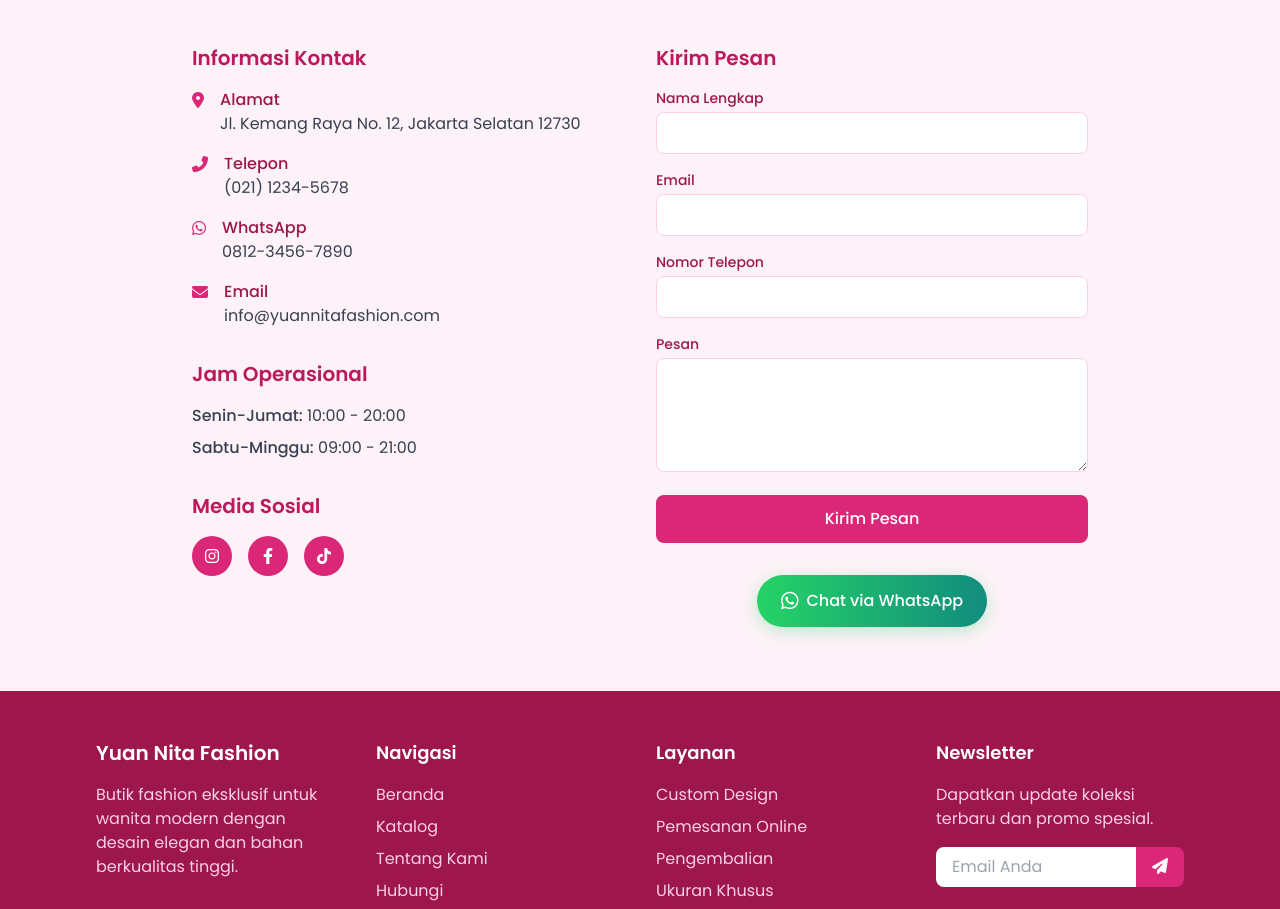
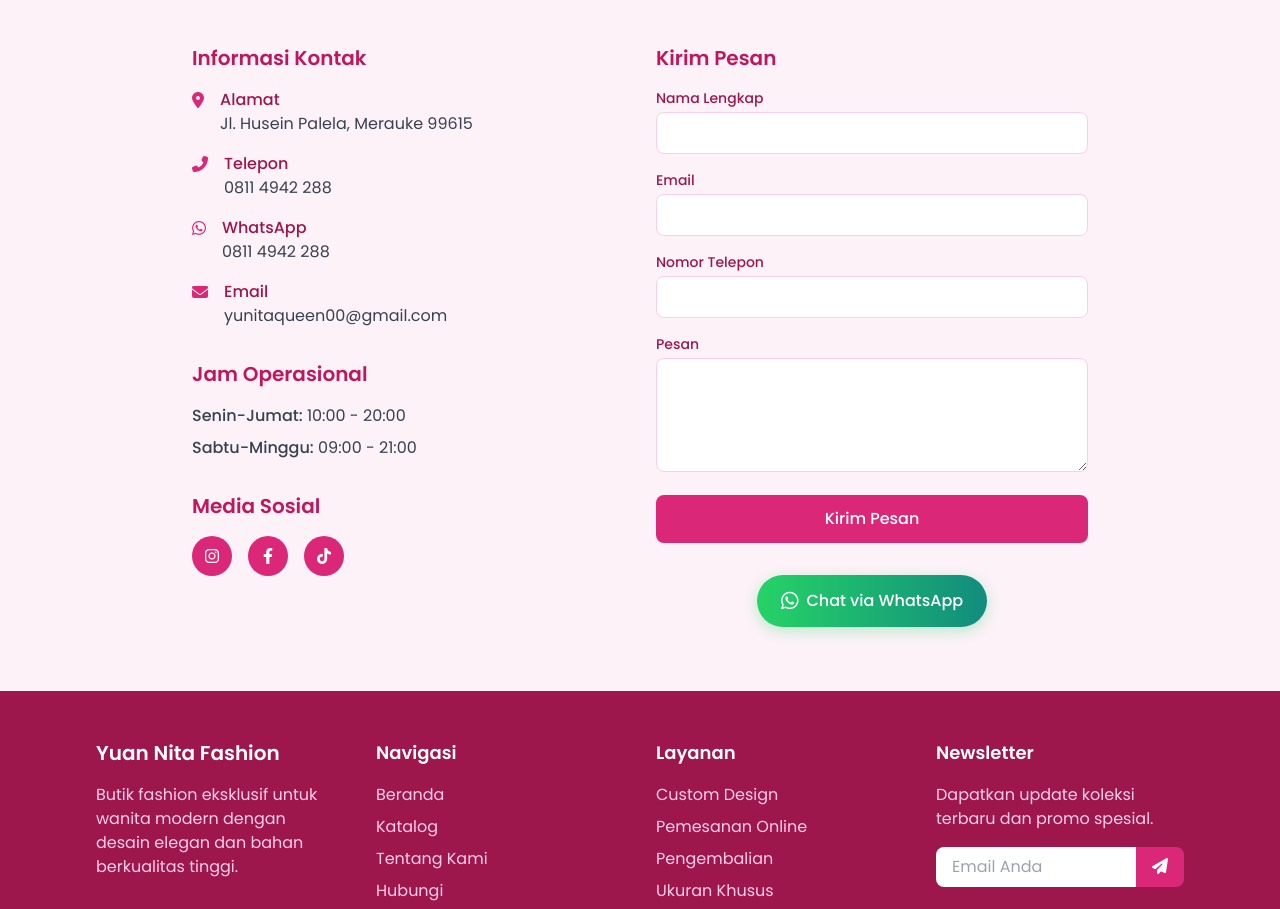
Before and after one commit to Habibbganteng/Yuannitafashionbuotique, a plain HTML site: page index.html in a window 1280 px wide. Shown: the part 2655-3564 px from the top of the page. Drawn offline with nearby package versions, Linux system fonts and the light colour scheme.

Commit message:
index.html

```diff
--- a/index.html
+++ b/index.html
@@ -333,7 +333,7 @@
                             <i class="fas fa-map-marker-alt text-pink-600 mt-1 mr-4"></i>
                             <div>
                                 <h4 class="font-medium text-pink-800">Alamat</h4>
-                                <p class="text-gray-700">Jl. Kemang Raya No. 12, Jakarta Selatan 12730</p>
+                                <p class="text-gray-700">Jl. Husein Palela, Merauke 99615</p>
                             </div>
                         </div>
 
@@ -341,7 +341,7 @@
                             <i class="fas fa-phone-alt text-pink-600 mt-1 mr-4"></i>
                             <div>
                                 <h4 class="font-medium text-pink-800">Telepon</h4>
-                                <p class="text-gray-700">(021) 1234-5678</p>
+                                <p class="text-gray-700">0811 4942 288</p>
                             </div>
                         </div>
 
@@ -349,7 +349,7 @@
                             <i class="fab fa-whatsapp text-pink-600 mt-1 mr-4"></i>
                             <div>
                                 <h4 class="font-medium text-pink-800">WhatsApp</h4>
-                                <p class="text-gray-700">0812-3456-7890</p>
+                                <p class="text-gray-700">0811 4942 288</p>
                             </div>
                         </div>
 
@@ -357,7 +357,7 @@
                             <i class="fas fa-envelope text-pink-600 mt-1 mr-4"></i>
                             <div>
                                 <h4 class="font-medium text-pink-800">Email</h4>
-                                <p class="text-gray-700">info@yuannitafashion.com</p>
+                                <p class="text-gray-700">yunitaqueen00@gmail.com</p>
                             </div>
                         </div>
                     </div>
@@ -376,7 +376,7 @@
                         <a href="#" class="w-10 h-10 rounded-full bg-pink-600 text-white flex items-center justify-center hover:bg-pink-700 transition">
                             <i class="fab fa-facebook-f"></i>
                         </a>
-                        <a href="#" class="w-10 h-10 rounded-full bg-pink-600 text-white flex items-center justify-center hover:bg-pink-700 transition">
+                        <a href="https://www.tiktok.com/@yuanita7353?_t=ZS-8xKbbGmJfgT&_r=1" class="w-10 h-10 rounded-full bg-pink-600 text-white flex items-center justify-center hover:bg-pink-700 transition">
                             <i class="fab fa-tiktok"></i>
                         </a>
                     </div>
@@ -411,7 +411,7 @@
                     </form>
 
                     <div class="mt-8 text-center">
-                        <a href="https://wa.me/6281234567890" class="chat-button text-white font-medium py-3 px-6 rounded-full inline-flex items-center transition duration-300">
+                        <a href="https://wa.me/628114942288" class="chat-button text-white font-medium py-3 px-6 rounded-full inline-flex items-center transition duration-300">
                             <i class="fab fa-whatsapp mr-2 text-xl"></i> Chat via WhatsApp
                         </a>
                     </div>
```
